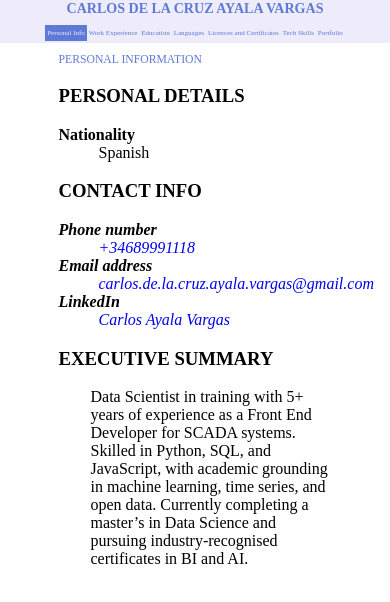
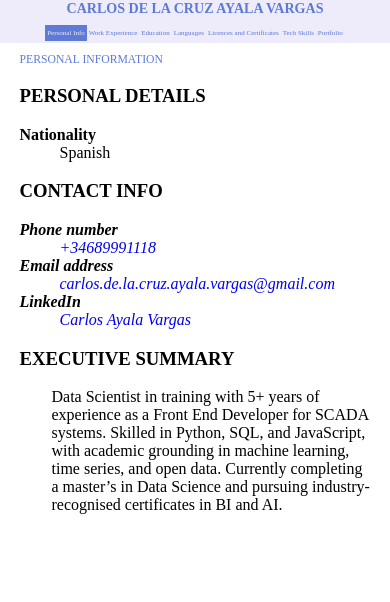
Before and after one commit to aiarakoa/aiarako-cv, a React (Create React App) app: page / in a window 390 px wide. Shown: the top 602 px of the page. Built offline with nearby package versions, Linux system fonts and the light colour scheme; a web font is replaced by a local one.

Commit message:
creating portrait vs landscape @media rules

```diff
--- a/src/index.css
+++ b/src/index.css
@@ -122,10 +122,6 @@ code {
     monospace;
 }
 
-main {
-  margin: 0vh 15vw;
-}
-
 ul {
   list-style-type: none;
   margin-block-start: 0;
@@ -154,6 +150,10 @@ section > p {
     color: #5c7ad6;
     font-size: min(2vw, 3vh);
   }
+
+  main {
+    margin: 0vh 15vw;
+  }
 }
 
 @media (max-width: 599px) {
@@ -163,4 +163,8 @@ section > p {
     color: #5c7ad6;
     font-size: min(2vh, 3vw);
   }
+
+  main {
+    margin: 0vh 5vw;
+  }
 }
```
